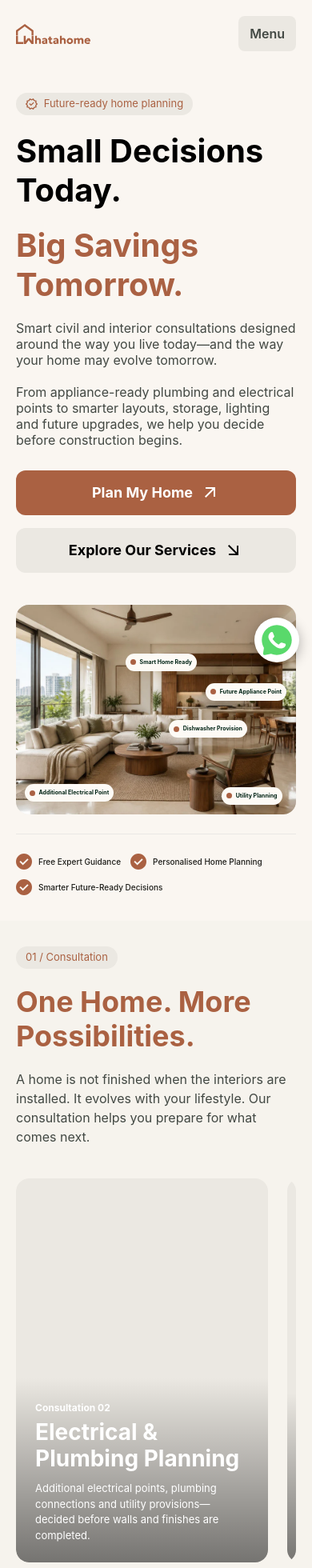
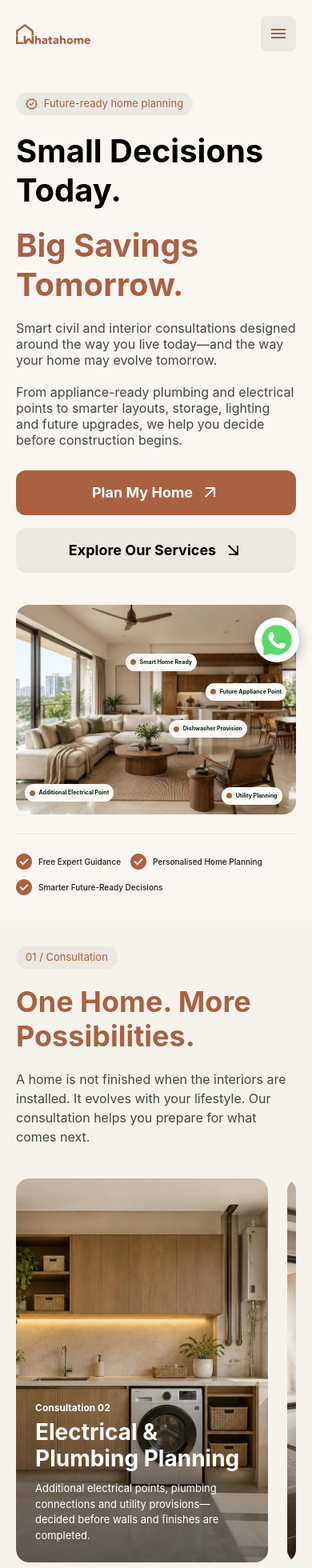
Before and after one commit to codeweavestudio-admin/whatahome, a React (Vite) app in the folder frontend/: page / in a window 390 px wide. Shown: the top 1960 px of the page at 80% size. Built offline with nearby package versions, Linux system fonts and the light colour scheme; a web font is replaced by a local one.

Commit message:
Fix carousel, responsive menu and section images

```diff
--- a/frontend/src/components/ConsultationServices.tsx
+++ b/frontend/src/components/ConsultationServices.tsx
@@ -17,6 +17,8 @@ export default function ConsultationServices() {
         <p>A home is not finished when the interiors are installed. It evolves with your lifestyle. Our consultation helps you prepare for what comes next.</p>
       </div>
       <div className="consultation_services__carousel" role="region" aria-roledescription="carousel" aria-label="Home consultation services"
+        onMouseEnter={() => setInteracting(true)}
+        onMouseLeave={() => setInteracting(false)}
         onFocusCapture={event => setFocused(event.target.matches(':focus-visible'))} onBlurCapture={event => { if (!event.currentTarget.contains(event.relatedTarget)) setFocused(false) }}>
         <div className="consultation_services__viewport" ref={viewport} tabIndex={0} aria-label="Service cards. Use arrow keys to browse, or Space to pause or resume automatic slides."
           onKeyDown={event => { if (event.key === ' ') { event.preventDefault(); setPaused(!paused) } if (event.key === 'ArrowRight' || event.key === 'ArrowLeft') { event.preventDefault(); navigate(event.key === 'ArrowRight' ? 1 : -1) } }}
--- a/frontend/src/components/Header.tsx
+++ b/frontend/src/components/Header.tsx
@@ -29,7 +29,7 @@ export default function Header() {
         <a href="/" className="header__logo" aria-label="Whatahome — home" />
         <button ref={toggle} className="header__toggle" type="button" aria-expanded={isOpen}
           aria-controls="primary-navigation" aria-label={isOpen ? 'Close navigation' : 'Open navigation'}
-          onClick={() => setIsOpen(!isOpen)}>{isOpen ? 'Close' : 'Menu'}</button>
+          onClick={() => setIsOpen(!isOpen)} />
         <nav id="primary-navigation" aria-label="Main navigation" className={`header__nav${isOpen ? ' is-open' : ''}`}>
           {navigation.map(({ label, href, active }) => (
             <a key={label} href={href} aria-current={active ? 'page' : undefined}
--- a/frontend/src/hooks/useReveal.ts
+++ b/frontend/src/hooks/useReveal.ts
@@ -1,8 +1,7 @@
 import { useEffect } from 'react'
 import { useReducedMotion } from './useReducedMotion'
 
-const selectors = '.hero_section__scene, .hero_section__benefits, .section-heading > *, .consultation_services__carousel, .planning_banner h2, .our_work__project, .our_work__partners, .how_we_solve__plan, .how_we_solve__case, .testimonials figure, .testimonials__steps, .contact_cta__content, .footer__grid > *'
-
+const selectors = '.hero_section__scene, .hero_section__benefits, .section-heading > *, .consultation_services__carousel, .planning_banner h2, .our_work__project, .our_work__partners, .how_we_solve__plan, .how_we_solve__case, .testimonials figure, .testimonials__steps, .contact_cta, .footer__grid > *'
 export function useReveal() {
   const reducedMotion = useReducedMotion()
   useEffect(() => {
--- a/frontend/src/stylesheets/abstracts/_mixins.scss
+++ b/frontend/src/stylesheets/abstracts/_mixins.scss
@@ -26,6 +26,12 @@
   &.is-visible::before {
     background-image: var(--background-image);
   }
+
+  @media (prefers-reduced-motion: reduce) {
+    &::before {
+      background-image: var(--background-image);
+    }
+  }
 }
 @mixin icon($image, $width: 24px, $height: $width) {
   display: inline-block;
--- a/frontend/src/stylesheets/abstracts/_variables.scss
+++ b/frontend/src/stylesheets/abstracts/_variables.scss
@@ -78,3 +78,4 @@ $icon-phone: url('../../assets/icons/phone.svg');
 $icon-contact-whatsapp: url('../../assets/icons/contact-whatsapp.svg');
 $icon-chevron: url('../../assets/icons/chevron.svg');
 $icon-privacy: url('../../assets/icons/privacy.svg');
+$icon-menu: url('../../assets/icons/menu.svg');
--- a/frontend/src/stylesheets/components/_consultation_services.scss
+++ b/frontend/src/stylesheets/components/_consultation_services.scss
@@ -1,14 +1,71 @@
 .consultation_services {
-  &__viewport { overflow: hidden; touch-action: pan-y; border-radius: 16px; }
-  &__track { display: flex; gap: 40px; will-change: transform; }
-  &__card::before { transition: scale $motion-reveal $motion-ease; }
-  @media (hover: hover) { &__card:hover::before { scale: 1.025; } }
-  &__card { flex: 0 0 440px; min-height: 587px; position: relative; isolation: isolate; overflow: hidden; border-radius: 16px; display: flex; align-items: end; scroll-snap-align: start; background: $color-surface; }
-  &__card--ev { @include deferred-image-layer($image-service-ev, auto 111%, calc(50% + 40px) center); }
-  &__card--utility { @include deferred-image-layer($image-service-utility); }
-  &__card--storage { @include deferred-image-layer($image-service-storage); }
-  &__copy { position: relative; width: 100%; padding: 40px; color: $color-white; background: linear-gradient($color-transparent, $color-overlay); }
-  &__copy > span { font-size: 12px; font-weight: 700; }
-  h3 { color: $color-white; margin: 4px 0 10px; }
-  &__copy p { font-size: 13px; line-height: 1.5; }
+  &__viewport {
+    overflow: hidden;
+    touch-action: pan-y;
+    border-radius: 16px;
+  }
+
+  &__track {
+    display: flex;
+    gap: 40px;
+    will-change: transform;
+  }
+
+  &__card {
+    flex: 0 0 440px;
+    min-height: 587px;
+    position: relative;
+    overflow: hidden;
+    border-radius: 16px;
+    display: flex;
+    align-items: end;
+    scroll-snap-align: start;
+    background-color: $color-surface;
+
+    background-size: cover;
+    background-position: center;
+    background-repeat: no-repeat;
+
+    transition: background-size $motion-reveal $motion-ease;
+  }
+
+  &__card--ev {
+    background-image: $image-service-ev;
+    background-size: auto 111%;
+    background-position: calc(50% + 40px) center;
+  }
+
+  &__card--utility {
+    background-image: $image-service-utility;
+  }
+
+  &__card--storage {
+    background-image: $image-service-storage;
+  }
+
+  &__copy {
+    position: relative;
+    width: 100%;
+    padding: 40px;
+    color: $color-white;
+    background: linear-gradient(
+      $color-transparent,
+      $color-overlay
+    );
+  }
+
+  &__copy > span {
+    font-size: 12px;
+    font-weight: 700;
+  }
+
+  h3 {
+    color: $color-white;
+    margin: 4px 0 10px;
+  }
+
+  &__copy p {
+    font-size: 13px;
+    line-height: 1.5;
+  }
 }
--- a/frontend/src/stylesheets/components/_header.scss
+++ b/frontend/src/stylesheets/components/_header.scss
@@ -10,5 +10,24 @@
   &__nav a[aria-current]:hover { color: $color-white; }
   &__cta { font-size: 16px; padding: 8px 20px; min-height: 36px; line-height: 20px; gap: 8px; background: $color-primary-alt; box-shadow: 0 1px 1px $color-shadow; }
   &__cta::after { width: 20px; height: 20px; background-image: $icon-arrow-small; }
-  &__toggle { display: none; background: $color-surface; border: 0; border-radius: 8px; padding: 10px 14px; font-weight: 600; }
+  &__toggle {
+    display: none;
+    align-items: center;
+    justify-content: center;
+    width: 44px;
+    height: 44px;
+    padding: 10px;
+    border: 0;
+    border-radius: 8px;
+    background: $color-surface;
+    cursor: pointer;
+
+    &::before {
+      content: '';
+      display: block;
+      width: 24px;
+      height: 24px;
+      background: $icon-menu center / contain no-repeat;
+    }
+  }
 }
--- a/frontend/src/stylesheets/components/_hero_section.scss
+++ b/frontend/src/stylesheets/components/_hero_section.scss
@@ -14,8 +14,17 @@
   .action:hover, .action:focus-visible { transform: translateY(-2px); }
   .action:hover::after, .action:focus-visible::after { transform: translate(2px, -2px) scaleX(-1); }
   &__home-icon { @include icon($icon-home, 14.667px, 14px); }
-  &__scene { aspect-ratio: 4 / 3; }
-  &__image { position: absolute; inset: 0; @include image-layer($image-hero); }
+  &__scene {   position: relative;
+  aspect-ratio: 4 / 3;
+  overflow: hidden; }
+ &__image {
+  position: absolute;
+  inset: 0;
+  background-image: $image-hero;
+  background-size: cover;
+  background-position: center;
+  background-repeat: no-repeat;
+}
   &__marker { position: absolute; display: flex; align-items: center; gap: 12px; padding: 10px; border-radius: 50px; font-size: 10px; font-weight: 700; line-height: 12px; background: $color-badge; color: $color-dark-green; white-space: nowrap; }
   &__marker::before { content: ''; flex-shrink: 0; width: 10px; height: 10px; background: $icon-marker center / contain no-repeat; }
   &__marker--electrical { left: 5.97%; top: 85.59%; }
@@ -38,7 +47,9 @@
   &__content > p:last-of-type { animation-delay: $hero-heading-gap * 3 + $motion-stagger; }
   &__content > .actions { animation-delay: $hero-heading-gap * 3 + $motion-stagger * 2; }
   &__scene.reveal { transform: none; transition: opacity $hero-enter-duration $motion-ease; }
-  &__scene.is-visible &__image::before { animation: hero-image-settle $hero-image-duration $motion-ease backwards; }
+ &__scene.is-visible &__image {
+  animation: hero-image-settle $hero-image-duration $motion-ease backwards;
+}
   &__scene.is-visible &__marker { animation: hero-enter $hero-enter-duration $motion-ease backwards; }
   @for $index from 1 through 5 {
     &__scene.is-visible &__marker:nth-child(#{$index}) { animation-delay: $hero-tag-delay + ($index - 1) * $hero-tag-stagger; }
```
Also changed, not shown: frontend/src/hooks/useCarousel.ts (+38 -10 lines), frontend/src/stylesheets/components/_contact_cta.scss (+53 -8 lines), frontend/src/assets/icons/menu.svg (added).
